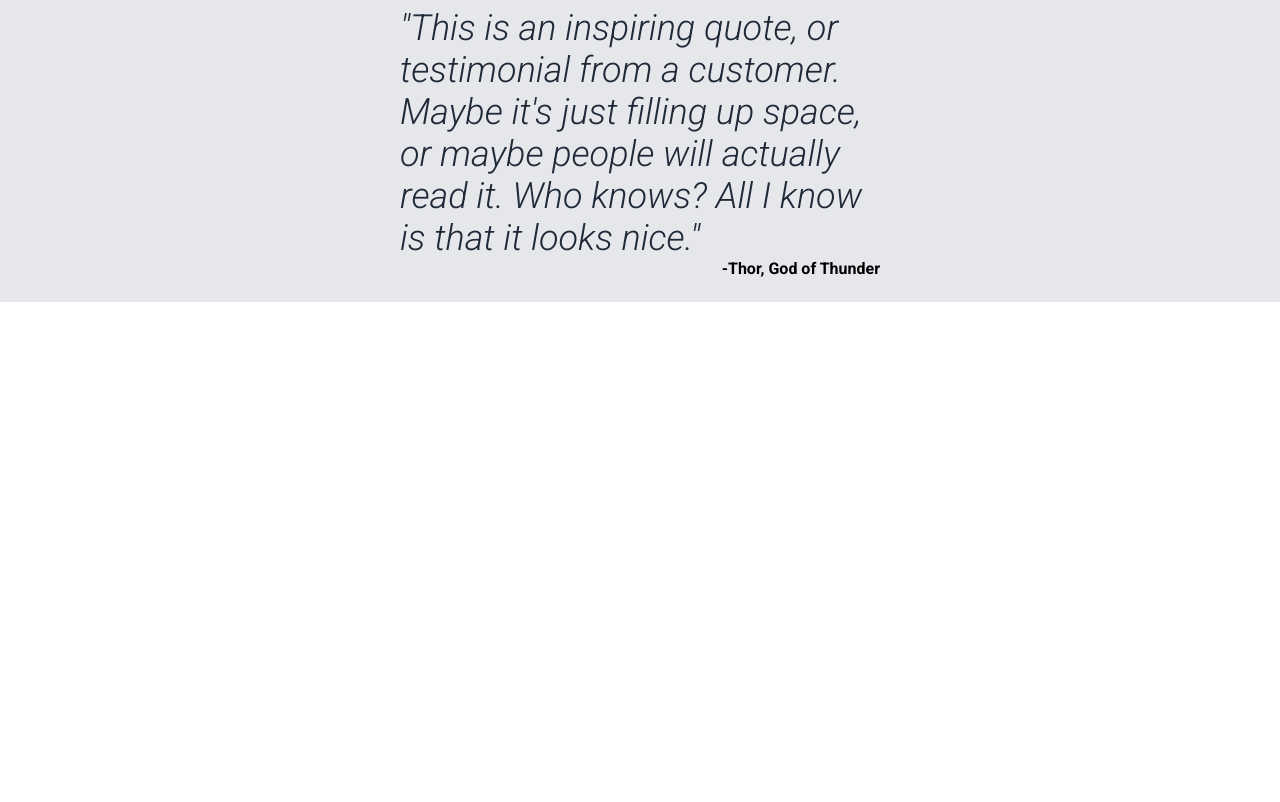
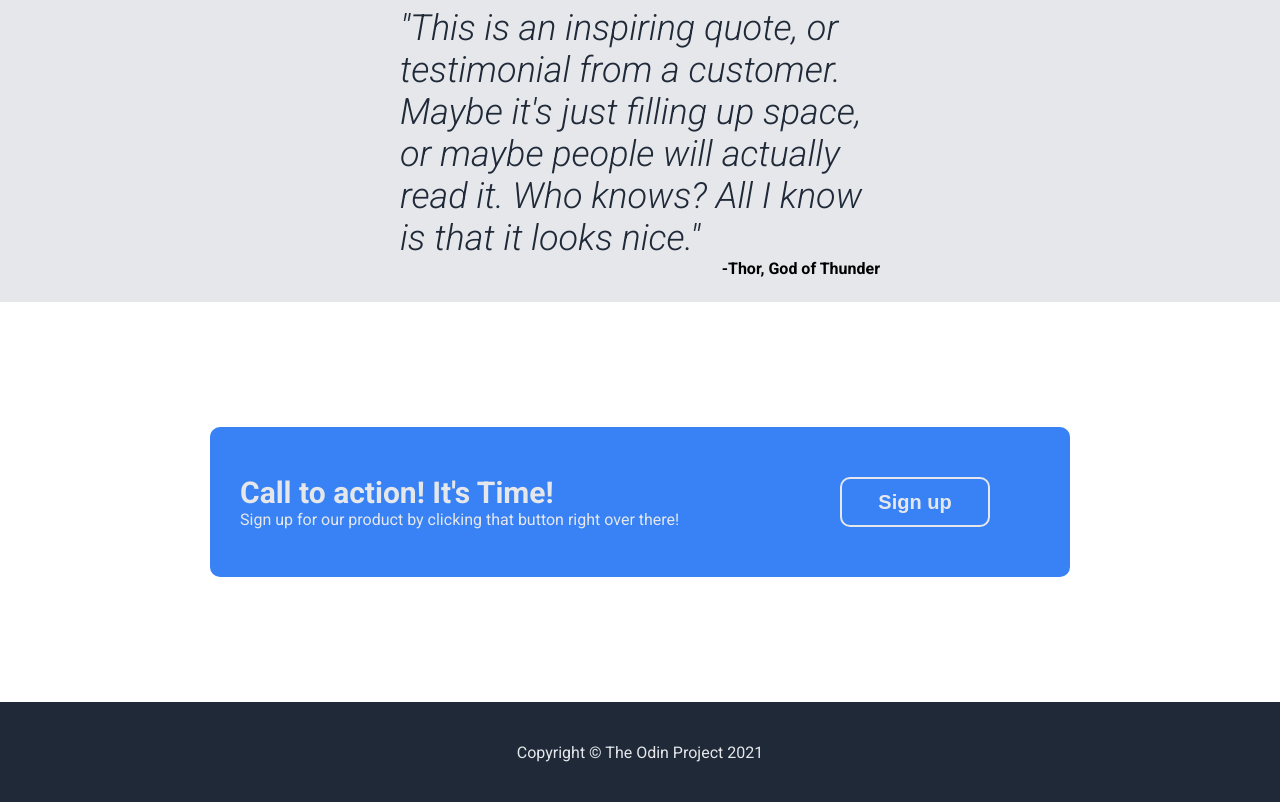
Before and after one commit to MarKot32/odinLandingPage, a plain HTML site: page index.html in a window 1280 px wide. Shown: the part 1092-1894 px from the top of the page. Before the commit the page ends 1394 px from the top, so only its background shows below. Drawn offline with Linux system fonts and the light colour scheme.

Commit message:
add call to action section and footer & and styles to them

```diff
--- a/index.html
+++ b/index.html
@@ -66,5 +66,21 @@
       </p>
       <p class="quote-author">-Thor, God of Thunder</p>
     </div>
+
+    <div class="call-to-action-cntr">
+      <div class="call-to-action-box">
+        <div class="call-to-action">
+          <p class="call-to-action-title">Call to action! It's Time!</p>
+          <p class="signup-text">
+            Sign up for our product by clicking that button right over there!
+          </p>
+        </div>
+        <button class="call-to-action-btn">Sign up</button>
+      </div>
+    </div>
+
+    <footer>
+      <p>Copyright &copy; The Odin Project 2021</p>
+    </footer>
   </body>
 </html>
--- a/styles.css
+++ b/styles.css
@@ -179,3 +179,73 @@ main h2 {
   align-self: flex-end;
   font-weight: bold;
 }
+
+.call-to-action-cntr {
+  display: flex;
+  align-items: center;
+  justify-content: center;
+
+  height: 50vh;
+}
+
+.call-to-action {
+  display: flex;
+  flex-flow: column wrap;
+  width: 600px;
+}
+
+.call-to-action-box {
+  display: flex;
+  align-items: center;
+
+  background-color: #3882f6;
+  width: 800px;
+  height: 150px;
+  border-radius: 10px;
+  padding-left: 30px;
+  padding-right: 30px;
+}
+
+.call-to-action-title {
+  font-size: 30px;
+  color: #e5e7eb;
+  font-weight: bold;
+}
+
+.signup-text {
+  color: #e5e7eb;
+}
+
+.call-to-action-btn {
+  background-color: #3882f6;
+  border: none;
+  border-radius: 5px;
+
+  width: 150px;
+  height: 50px;
+
+  font-weight: bold;
+  font-size: 20px;
+  color: #e5e7eb;
+
+  border: 2px solid #e5e7eb;
+  border-radius: 10px;
+}
+
+.call-to-action-btn:hover {
+  text-decoration: underline;
+  cursor: pointer;
+  background-color: #3881f6ea;
+  box-shadow: 5px 5px 10px #38475e;
+}
+
+footer {
+  display: flex;
+  align-items: center;
+  justify-content: center;
+
+  background-color: #1f2937;
+  color: #e5e7eb;
+  height: 100px;
+  font-size: 16px;
+}
```
